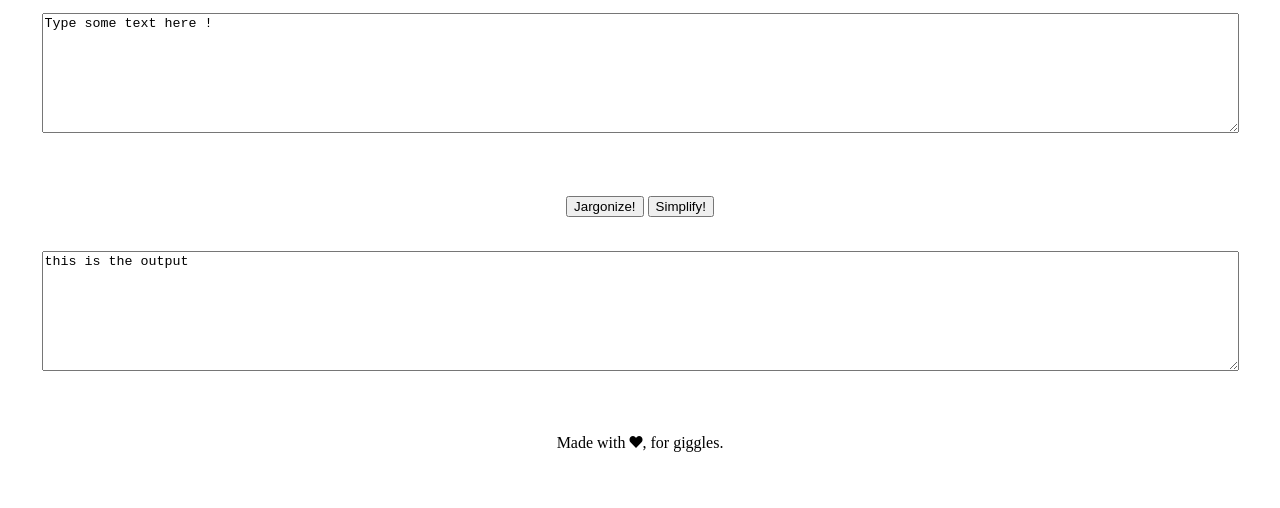
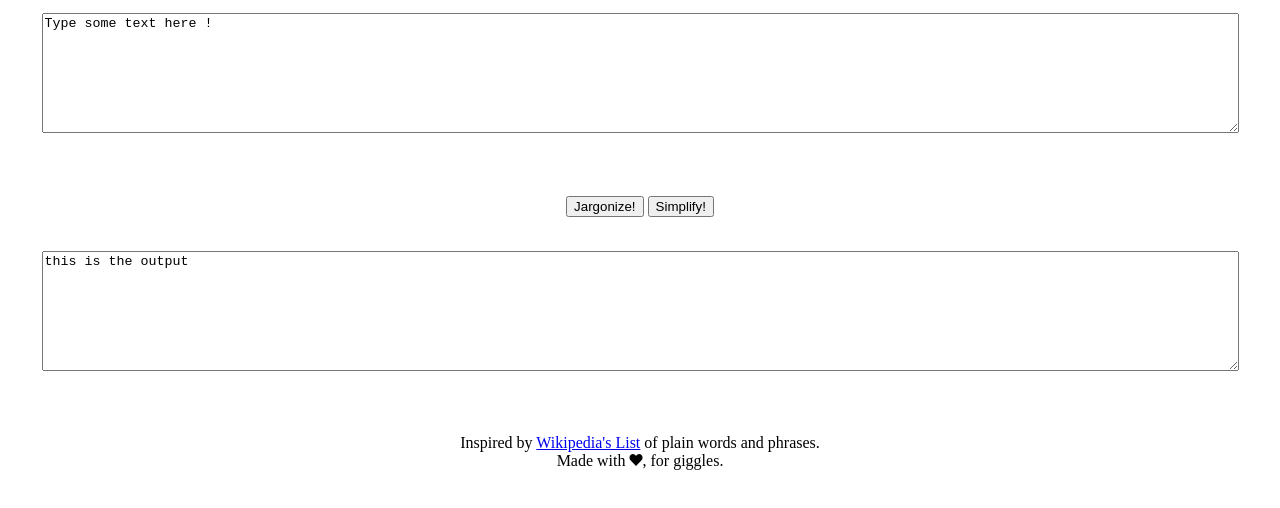
Before and after one commit to arjunbazinga/jargonizer, a plain HTML site: page index.html in a window 1280 px wide. Shown: the part 78-586 px from the top of the page. Drawn offline with nearby package versions, Linux system fonts and the light colour scheme.

Commit message:
updated footer

```diff
--- a/index.html
+++ b/index.html
@@ -61,7 +61,9 @@
 
 
         <link rel="stylesheet" type="text/css" href="//code.ionicframework.com/ionicons/2.0.1/css/ionicons.min.css" />
+
+            Inspired by <a href=https://en.wikipedia.org/wiki/List_of_plain_English_words_and_phrases>Wikipedia's List</a> of plain words and phrases. <br>
             Made with <i class="icon ion-heart"></i>, for giggles.
-        </body>
+    </body>
 
 </html>
```
